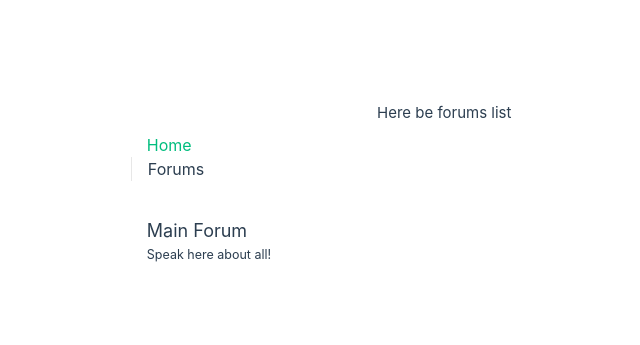
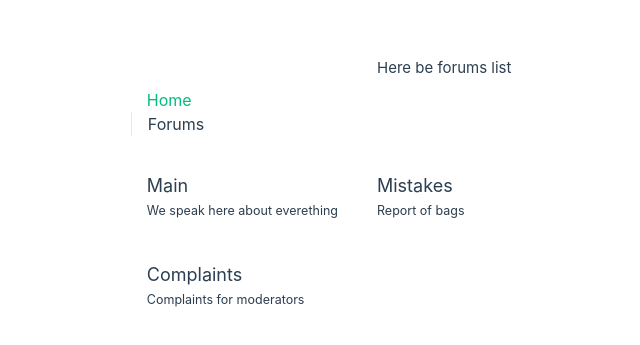
Before and after one commit to drummer-Yurii/forum-engine, a Vue app: page /forums in a window 1280 px wide. Shown: the part 207-552 px from the top of the page, without its empty margins (263-903 px from the left). Built offline with nearby package versions, Linux system fonts and the light colour scheme.

Commit message:
send data of forums to ForumItem component

```diff
--- /dev/null
+++ b/src/api/models/Forum.ts
@@ -0,0 +1,4 @@
+export interface Forum {
+    id: string;
+    description?: string | null;
+}
--- a/src/views/forums/ForumItem.vue
+++ b/src/views/forums/ForumItem.vue
@@ -1,22 +1,16 @@
 <template>
     <div class="container">
-        <div class="title">{{ title ?? 'Don\'t have name' }}</div>
-        <div class="description" @click="doStuff">{{ description }}</div>
-        <div v-if="!title">Realy don't have name!!!</div>
+        <div class="title">{{ forum.id ?? 'Don\'t have name' }}</div>
+        <div class="description">{{ forum.description }}</div>
     </div>
 </template>
 
 <script setup lang="ts">
-import { ref } from 'vue';
+import type { Forum } from '@/api/models/Forum';
 
-const title = ref('Main Forum');
-const description = 'Speak here about all!';
-
-function doStuff() {
-    title.value = null;
-    console.log('rename forum');
-
-}
+defineProps<{
+    forum: Forum
+}>();
 </script>
 
 <style scoped>
--- a/src/views/forums/ForumsView.vue
+++ b/src/views/forums/ForumsView.vue
@@ -1,6 +1,8 @@
 <template>
     Here be forums list
-    <ForumItem />
+    <ForumItem :forum="{ id: 'Main', description: 'We speak here about everething'}" />
+    <ForumItem :forum="{ id: 'Mistakes', description: 'Report of bags'}" />
+    <ForumItem :forum="{ id: 'Complaints', description: 'Complaints for moderators'}" />
 </template>
 
 <script setup lang="ts">
```
